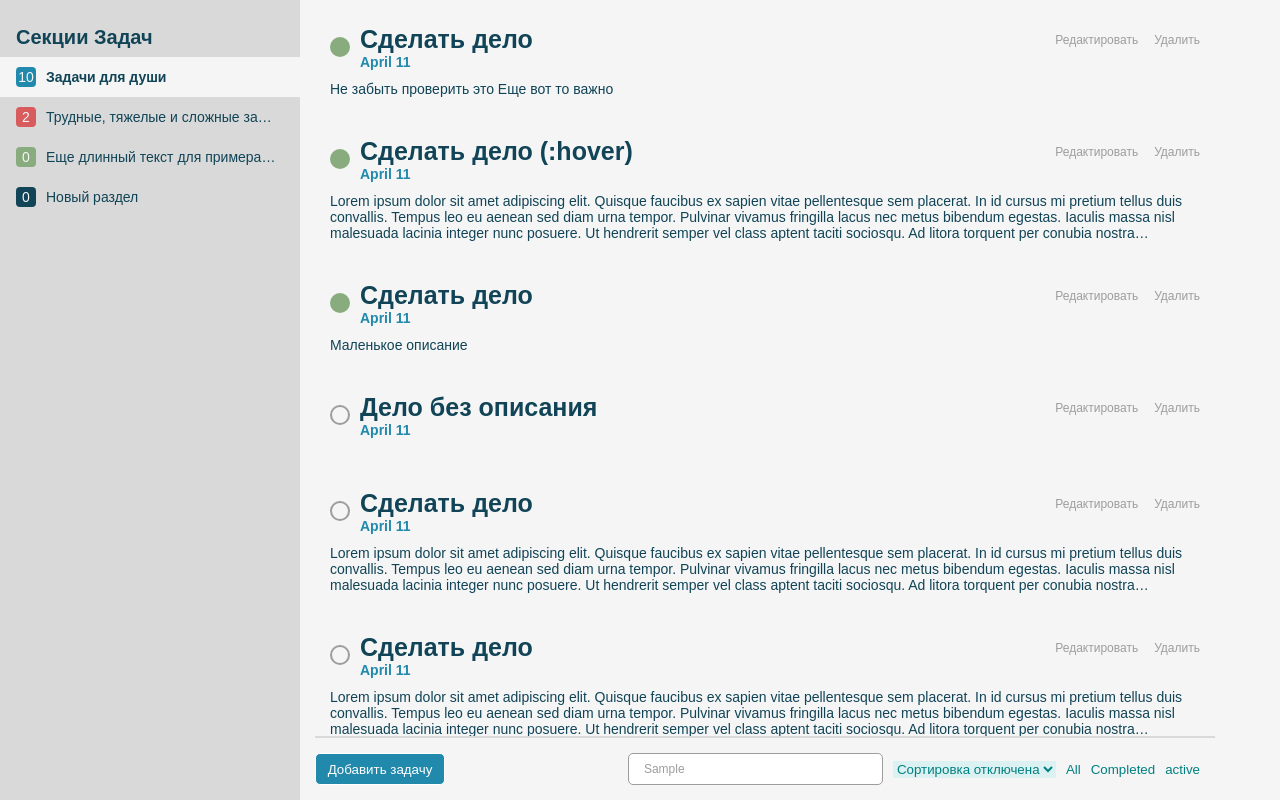
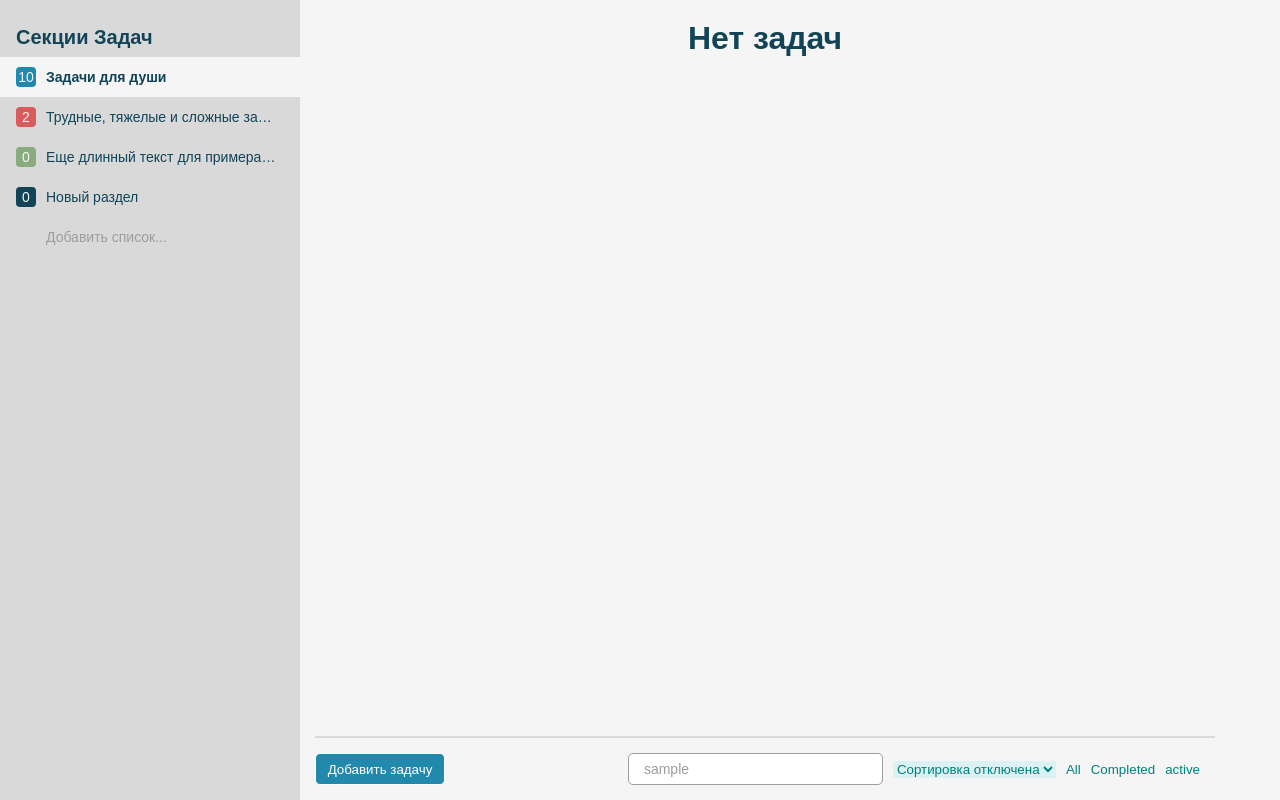
Before and after one commit to Cold-West/Todo, a React (Vite) app: page / in a window 1280 px wide. Both pictures are taken after typing "Sample" into the empty fields and a click on the button "Добавить задачу". Built offline with nearby package versions, Linux system fonts and the light colour scheme.

Commit message:
search filter

```diff
--- a/src/App.css
+++ b/src/App.css
@@ -33,3 +33,8 @@ body {
 .TaskList::-webkit-scrollbar {
   display: none;
 }
+.AppNoTasks{
+  text-align: center;
+  color: var(--Text-Color);
+  margin-top: 10px;
+}
--- a/src/App.tsx
+++ b/src/App.tsx
@@ -15,7 +15,7 @@ import {
   TaskType,
 } from "./types";
 import "./App.css";
-import"./DefaultColors.css";
+import "./DefaultColors.css";
 import "react-datepicker/dist/react-datepicker.css";
 
 export function App() {
@@ -25,17 +25,28 @@ export function App() {
 
   const [sorters, setSorters] = useState<SorterType>(SorterType.OFF);
 
+  const [search, setSearch] = useState("");
+
   const [currentBoard, setCurrentBoard] = useState("1");
+
+  const searchTasks = useMemo(() => {
+    if (search) {
+      return todoTasks.filter((task) =>
+        task.title.toLowerCase().includes(search) || task.text.toLowerCase().includes(search)
+      );
+    }
+    return todoTasks;
+  }, [search, todoTasks]);
 
   const filteredTasks = useMemo(() => {
     if (filters === FilterType.ACTIVE) {
-      return todoTasks.filter((t) => t.check !== true);
+      return searchTasks.filter((t) => t.check !== true);
     }
     if (filters === FilterType.COMPLETED) {
-      return todoTasks.filter((t) => t.check == true);
+      return searchTasks.filter((t) => t.check == true);
     }
-    return todoTasks;
-  }, [filters, todoTasks]);
+    return searchTasks;
+  }, [filters, searchTasks]);
 
   const visibleTasks = useMemo(() => {
     if (sorters === SorterType.aTOb) {
@@ -128,6 +139,8 @@ export function App() {
           counter={(board) => navBarCounter(board)}
         />
         <div className="TaskList">
+          {visibleTasks.filter((task) => task.boardID === currentBoard)
+            .length ? (
             <DragWrapper
               taskData={visibleTasks.filter(
                 (task) => task.boardID === currentBoard
@@ -142,7 +155,12 @@ export function App() {
               )}
               onDrop={dropHandler}
             />
+          ) : (
+            <h1 className="AppNoTasks">Нет задач</h1>
+          )}
           <TodoAppFooter
+            searchValue={search}
+            onChange={(e) => setSearch(e.target.value.toLowerCase())}
             onFilterChange={setFilters}
             onSortingChange={sortByName}
             create={createNewTodo}
--- a/src/components/Footer/TodoAppFooter.css
+++ b/src/components/Footer/TodoAppFooter.css
@@ -28,7 +28,7 @@
   width: 255px;
   height: 32px;
   padding-left: 15px;
-  font-size: 12px;
+  font-size: 14px;
   font-weight: 400;
   color: var(--Idle-Color);
   border: 1px solid var(--Idle-Color);
@@ -44,6 +44,7 @@
   outline: 0;
   border: 2px solid var(--Primary-Color);
   padding-left: 14px;
+  color: var(--Text-Color);
 }
 .footerFilter {
   margin-left: 10px;
--- a/src/components/Footer/TodoAppFooter.tsx
+++ b/src/components/Footer/TodoAppFooter.tsx
@@ -6,21 +6,32 @@ type TodoFooterProps = {
   onFilterChange: (filterType: FilterType) => void;
   onSortingChange: (sortingType: SorterType) => void;
   create: () => void;
+  onChange: (e) => void;
+  searchValue: string;
 };
 
 export const TodoAppFooter = (props: TodoFooterProps) => {
-  const { onFilterChange, onSortingChange, create } = props;
+  const { onFilterChange, onSortingChange, create, searchValue, onChange } =
+    props;
 
   const filterValue = useCallback(
     (event: React.ChangeEvent<HTMLSelectElement>) => {
       onSortingChange(event.target.value as SorterType);
     },
-    [onSortingChange],
+    [onSortingChange]
   );
   return (
     <footer className="TodoFooter">
-      <button className="footerAddTask" onClick={() => create()}>Добавить задачу</button>
-      <input type="text" className="footerInput" placeholder="Фильтр..." />
+      <button className="footerAddTask" onClick={() => create()}>
+        Добавить задачу
+      </button>
+      <input
+        type="text"
+        className="footerInput"
+        placeholder="Фильтр..."
+        onChange={onChange}
+        value={searchValue}
+      />
       <nav className="footerFilter">
         <select className="footerSelector" onChange={filterValue}>
           <option value={SorterType.OFF} key="OFF">
--- a/src/components/NavBar/NavBar.css
+++ b/src/components/NavBar/NavBar.css
@@ -52,7 +52,7 @@
   text-overflow: ellipsis;
 }
 .navTitleAdd {
-  color: var(--Side-Panel-Background-Color);
+  color: var(--Idle-Color);
   font-size: 14px;
 }
 .navAddIcon {
--- a/src/todoListDefault.ts
+++ b/src/todoListDefault.ts
@@ -2,7 +2,7 @@ import { TaskType } from "./types";
 
 export const todoListDefault: TaskType[] = [
   {
-    title: "Сделать дело",
+    title: "Сделать Дело",
     text: "Не забыть проверить это Еще вот то важно",
     id: 1,
     check: true,
@@ -26,7 +26,7 @@ export const todoListDefault: TaskType[] = [
     boardID: "1",
   },
   {
-    title: "Дело без описания",
+    title: "без описания",
     text: "",
     id: 4,
     check: false,
@@ -34,7 +34,7 @@ export const todoListDefault: TaskType[] = [
     boardID: "1",
   },
   {
-    title: "Сделать дело",
+    title: "Название для фильтра",
     text: "Lorem ipsum dolor sit amet adipiscing elit. Quisque faucibus ex sapien vitae pellentesque sem placerat. In id cursus mi pretium tellus duis convallis. Tempus leo eu aenean sed diam urna tempor. Pulvinar vivamus fringilla lacus nec metus bibendum egestas. Iaculis massa nisl malesuada lacinia integer nunc posuere. Ut hendrerit semper vel class aptent taciti sociosqu. Ad litora torquent per conubia nostra inceptos himenaeos.",
     id: 5,
     check: false,
@@ -42,7 +42,7 @@ export const todoListDefault: TaskType[] = [
     boardID: "1",
   },
   {
-    title: "Сделать дело",
+    title: "Текст",
     text: "Lorem ipsum dolor sit amet adipiscing elit. Quisque faucibus ex sapien vitae pellentesque sem placerat. In id cursus mi pretium tellus duis convallis. Tempus leo eu aenean sed diam urna tempor. Pulvinar vivamus fringilla lacus nec metus bibendum egestas. Iaculis massa nisl malesuada lacinia integer nunc posuere. Ut hendrerit semper vel class aptent taciti sociosqu. Ad litora torquent per conubia nostra inceptos himenaeos.",
     id: 6,
     check: false,
```
Lines whose indentation alone changed are shown as unchanged.
